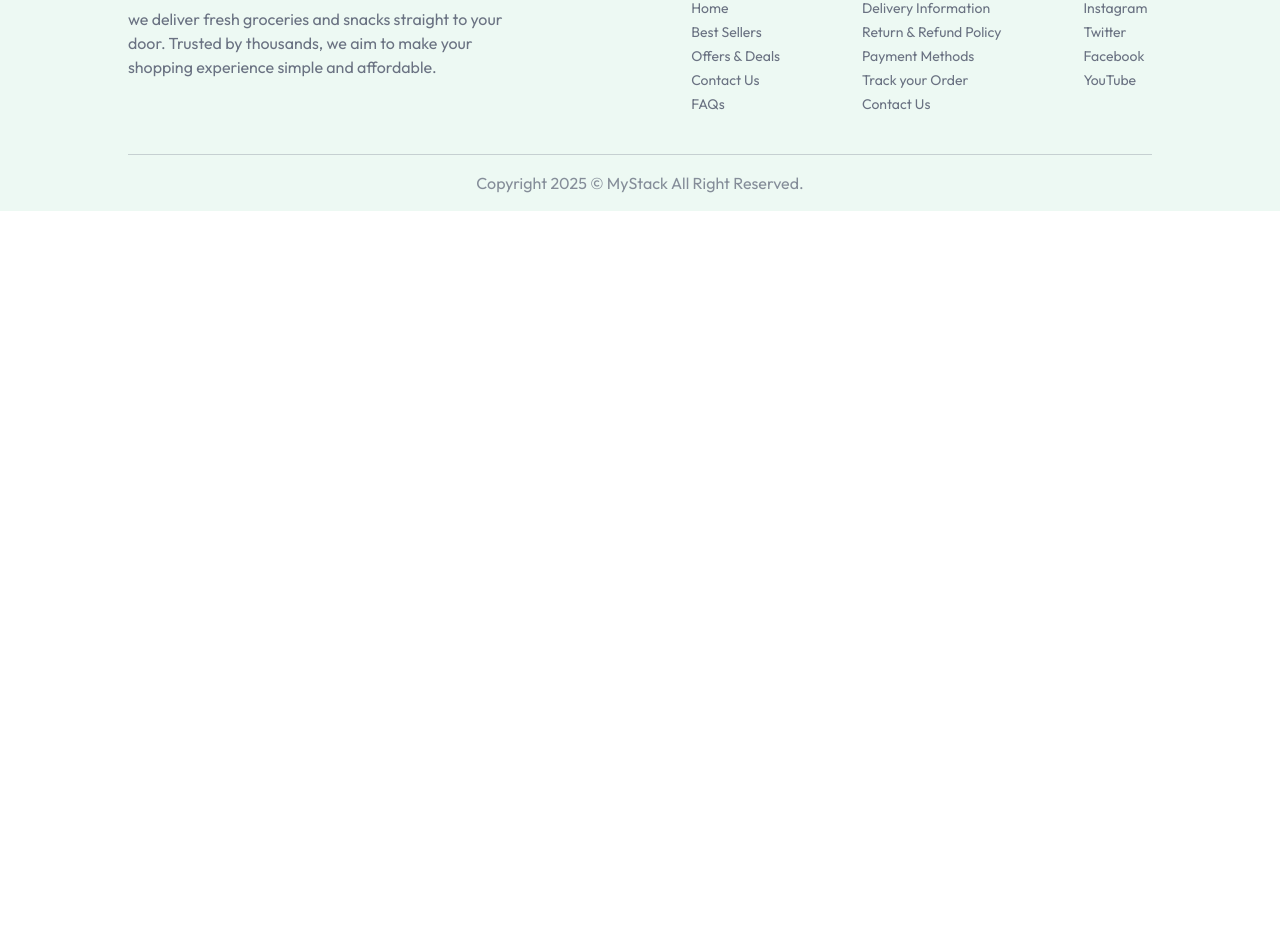
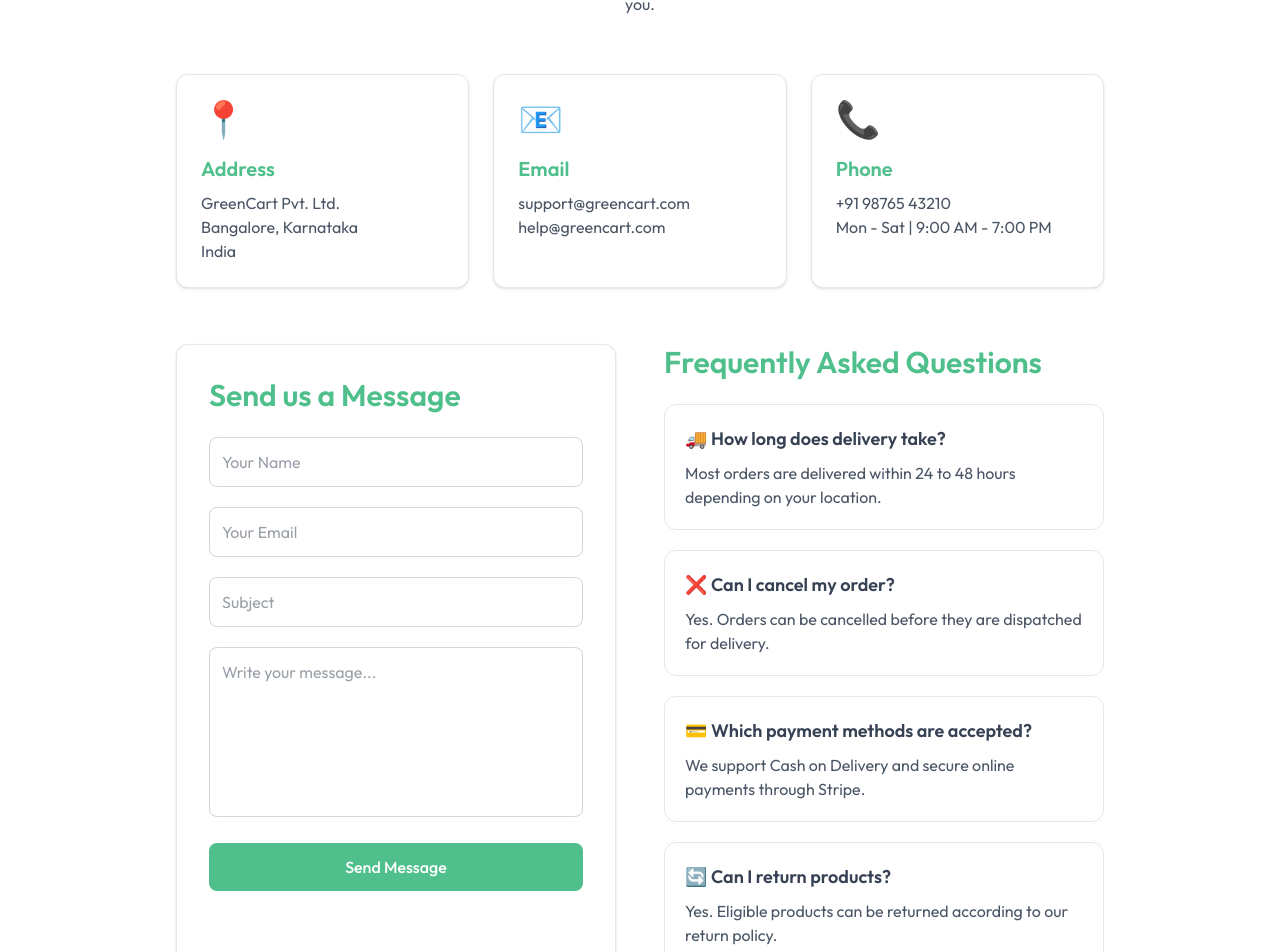
Before and after one commit to MadanKS14/greencart-ecommerce, a React (Vite) app in the folder client/: page /contact in a window 1280 px wide. Shown: the part 254-1206 px from the top of the page. Before the commit the page ends 800 px from the top, so only its background shows below. Built offline with nearby package versions, Linux system fonts and the light colour scheme; no server answers.

Commit message:
feat: Add Contact page and update Navbar link

```diff
--- a/client/src/App.jsx
+++ b/client/src/App.jsx
@@ -16,6 +16,7 @@ import AddProduct from "./pages/seller/AddProduct";
 import ProductList from "./pages/seller/ProductList";
 import Orders from "./pages/seller/Orders";
 import Loading from "./components/Loading";
+import Contact from "./pages/Contact";
 
 import { useAppContext } from "./context/AppContext";
 
@@ -81,6 +82,7 @@ const App = () => {
             path="/loader"
             element={<Loading />}
           />
+           <Route path="/contact" element={<Contact />} />
 
           <Route
             path="/login"
@@ -123,7 +125,6 @@ const App = () => {
               path="product-list"
               element={<ProductList />}
             />
-
             <Route
               path="orders"
               element={<Orders />}
--- a/client/src/components/Navbar.jsx
+++ b/client/src/components/Navbar.jsx
@@ -63,7 +63,7 @@ const Navbar = () => {
       <div className="hidden sm:flex items-center gap-8">
         <NavLink to='/'>Home</NavLink>
         <NavLink to='/products'>All Products</NavLink>
-        <NavLink to='/'>Contact</NavLink>
+        <NavLink to='/Contact'>Contact</NavLink>
 
         {/* Desktop Search Bar */}
         <div className="hidden lg:flex items-center text-sm gap-2 border border-gray-300 px-3 rounded-full">
--- /dev/null
+++ b/client/src/pages/Contact.jsx
@@ -0,0 +1,256 @@
+import React, { useState } from "react";
+import toast from "react-hot-toast";
+
+const Contact = () => {
+  const [formData, setFormData] = useState({
+    name: "",
+    email: "",
+    subject: "",
+    message: "",
+  });
+
+  const changeHandler = (e) => {
+    setFormData((prev) => ({
+      ...prev,
+      [e.target.name]: e.target.value,
+    }));
+  };
+
+  const submitHandler = (e) => {
+    e.preventDefault();
+
+    toast.success("Message sent successfully!");
+
+    setFormData({
+      name: "",
+      email: "",
+      subject: "",
+      message: "",
+    });
+  };
+
+  return (
+    <div className="max-w-7xl mx-auto px-6 md:px-12 py-14">
+
+      {/* Hero Section */}
+
+      <div className="text-center mb-14">
+
+        <h1 className="text-4xl md:text-5xl font-bold text-primary">
+          Contact Us
+        </h1>
+
+        <div className="w-24 h-1 bg-primary rounded-full mx-auto mt-4"></div>
+
+        <p className="text-gray-600 mt-5 max-w-2xl mx-auto leading-7">
+          Have a question, suggestion, or need help with your order?
+          Our team is always happy to assist you.
+        </p>
+
+      </div>
+
+      {/* Contact Cards */}
+
+      <div className="grid md:grid-cols-3 gap-6 mb-14">
+
+        <div className="bg-white border border-gray-200 rounded-xl p-6 shadow-sm hover:shadow-md transition">
+
+          <div className="text-4xl mb-4">📍</div>
+
+          <h3 className="text-xl font-semibold text-primary mb-2">
+            Address
+          </h3>
+
+          <p className="text-gray-600">
+            GreenCart Pvt. Ltd.
+          </p>
+
+          <p className="text-gray-600">
+            Bangalore, Karnataka
+          </p>
+
+          <p className="text-gray-600">
+            India
+          </p>
+
+        </div>
+
+        <div className="bg-white border border-gray-200 rounded-xl p-6 shadow-sm hover:shadow-md transition">
+
+          <div className="text-4xl mb-4">📧</div>
+
+          <h3 className="text-xl font-semibold text-primary mb-2">
+            Email
+          </h3>
+
+          <p className="text-gray-600">
+            support@greencart.com
+          </p>
+
+          <p className="text-gray-600">
+            help@greencart.com
+          </p>
+
+        </div>
+
+        <div className="bg-white border border-gray-200 rounded-xl p-6 shadow-sm hover:shadow-md transition">
+
+          <div className="text-4xl mb-4">📞</div>
+
+          <h3 className="text-xl font-semibold text-primary mb-2">
+            Phone
+          </h3>
+
+          <p className="text-gray-600">
+            +91 98765 43210
+          </p>
+
+          <p className="text-gray-600">
+            Mon - Sat | 9:00 AM - 7:00 PM
+          </p>
+
+        </div>
+
+      </div>
+
+      {/* Main Section */}
+
+      <div className="grid lg:grid-cols-2 gap-12">
+
+        {/* Contact Form */}
+
+        <div className="bg-white border border-gray-200 rounded-xl p-8 shadow-sm">
+
+          <h2 className="text-3xl font-semibold text-primary mb-6">
+            Send us a Message
+          </h2>
+
+          <form
+            onSubmit={submitHandler}
+            className="space-y-5"
+          >
+
+            <input
+              type="text"
+              name="name"
+              value={formData.name}
+              onChange={changeHandler}
+              placeholder="Your Name"
+              required
+              className="w-full border border-gray-300 rounded-lg p-3 outline-none focus:border-primary focus:ring-1 focus:ring-primary transition"
+            />
+
+            <input
+              type="email"
+              name="email"
+              value={formData.email}
+              onChange={changeHandler}
+              placeholder="Your Email"
+              required
+              className="w-full border border-gray-300 rounded-lg p-3 outline-none focus:border-primary focus:ring-1 focus:ring-primary transition"
+            />
+
+            <input
+              type="text"
+              name="subject"
+              value={formData.subject}
+              onChange={changeHandler}
+              placeholder="Subject"
+              required
+              className="w-full border border-gray-300 rounded-lg p-3 outline-none focus:border-primary focus:ring-1 focus:ring-primary transition"
+            />
+
+            <textarea
+              rows="6"
+              name="message"
+              value={formData.message}
+              onChange={changeHandler}
+              placeholder="Write your message..."
+              required
+              className="w-full border border-gray-300 rounded-lg p-3 outline-none resize-none focus:border-primary focus:ring-1 focus:ring-primary transition"
+            />
+
+            <button
+              type="submit"
+              className="w-full bg-primary hover:bg-primary-dull transition text-white py-3 rounded-lg font-medium"
+            >
+              Send Message
+            </button>
+
+          </form>
+
+        </div>
+
+        {/* FAQ Section */}
+
+        <div>
+
+          <h2 className="text-3xl font-semibold text-primary mb-6">
+            Frequently Asked Questions
+          </h2>
+
+          <div className="space-y-5">
+
+            <div className="border border-gray-200 rounded-xl p-5 hover:border-primary hover:shadow-md transition">
+
+              <h3 className="font-semibold text-lg">
+                🚚 How long does delivery take?
+              </h3>
+
+              <p className="text-gray-600 mt-2 leading-6">
+                Most orders are delivered within
+                24 to 48 hours depending on your location.
+              </p>
+
+            </div>
+
+            <div className="border border-gray-200 rounded-xl p-5 hover:border-primary hover:shadow-md transition">
+
+              <h3 className="font-semibold text-lg">
+                ❌ Can I cancel my order?
+              </h3>
+
+              <p className="text-gray-600 mt-2 leading-6">
+                Yes. Orders can be cancelled before they
+                are dispatched for delivery.
+              </p>
+
+            </div>
+
+            <div className="border border-gray-200 rounded-xl p-5 hover:border-primary hover:shadow-md transition">
+
+              <h3 className="font-semibold text-lg">
+                💳 Which payment methods are accepted?
+              </h3>
+
+              <p className="text-gray-600 mt-2 leading-6">
+                We support Cash on Delivery and secure
+                online payments through Stripe.
+              </p>
+
+            </div>
+
+            <div className="border border-gray-200 rounded-xl p-5 hover:border-primary hover:shadow-md transition">
+
+              <h3 className="font-semibold text-lg">
+                🔄 Can I return products?
+              </h3>
+
+              <p className="text-gray-600 mt-2 leading-6">
+                Yes. Eligible products can be returned
+                according to our return policy.
+              </p>
+
+            </div>
+
+          </div>
+
+        </div>
+
+      </div>
+
+    </div>
+  );
+};
+
+export default Contact;
```
